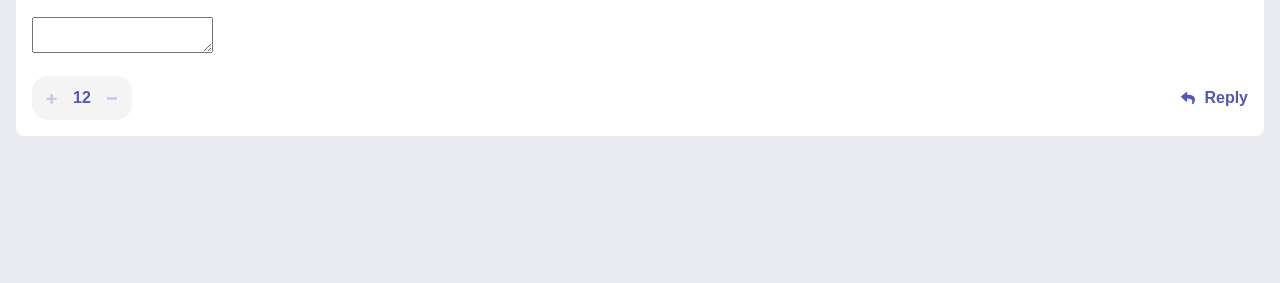
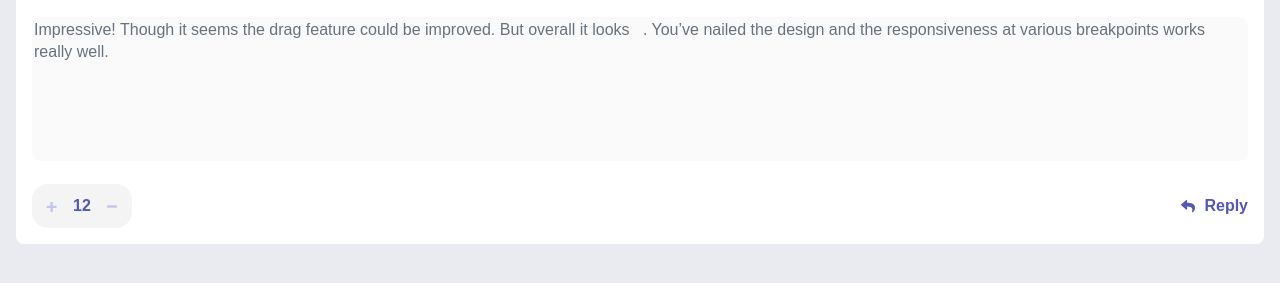
Before and after one commit to lasha-abuladze/interactive-comments-section, a website: page index.html in a window 1280 px wide. Shown: the part 83-366 px from the top of the page. Drawn offline with Linux system fonts and the light colour scheme.

Commit message:
style: apply custom styling to textarea component

```diff
--- a/app/main.scss
+++ b/app/main.scss
@@ -94,6 +94,32 @@ body {
                         }
                     }
 
+                    .comment-text {
+                        border: none;
+                        outline: 2px solid white;
+
+                        font-family: inherit;
+                        font-size: 16px;
+                        width: 100%;
+                        height: 144px;
+                        color: $color--grayish-blue;
+                        font-weight: 400;
+                        line-height: 22px;
+                        box-sizing: border-box;
+                        border-radius: 8px;
+
+                        resize: none;
+
+                        transition: all 0.2s;
+                        cursor: pointer;
+
+                        &:focus {
+                            outline: 2px solid $color--moderate-blue;
+                            padding: 5px;
+                        }
+
+                    }
+
 
                 }
 
--- a/app/script.js
+++ b/app/script.js
@@ -1 +1,17 @@
 `use strict`;
+
+
+const usersComment = document.querySelectorAll(`.users-comment`)
+
+
+
+
+
+
+usersComment.forEach(el => el.disabled = true);
+usersComment[0].value = `Impressive! Though it seems the drag feature could be improved. But overall it looks   . You’ve nailed the design and the responsiveness at various breakpoints works really well.`;
+
+
+console.log(usersComment[0].value.style)
+
+// console.log())
--- a/index.html
+++ b/index.html
@@ -42,9 +42,7 @@
 
                     </header>
 
-                    <textarea class="comment-text comment-text--main">
-
-                    </textarea>
+                    <textarea class="comment-text comment-text--main users-comment"></textarea>
                 </div>
 
                 <div class="yy">
```
Also changed, not shown: app/style.css, 1 other file.
